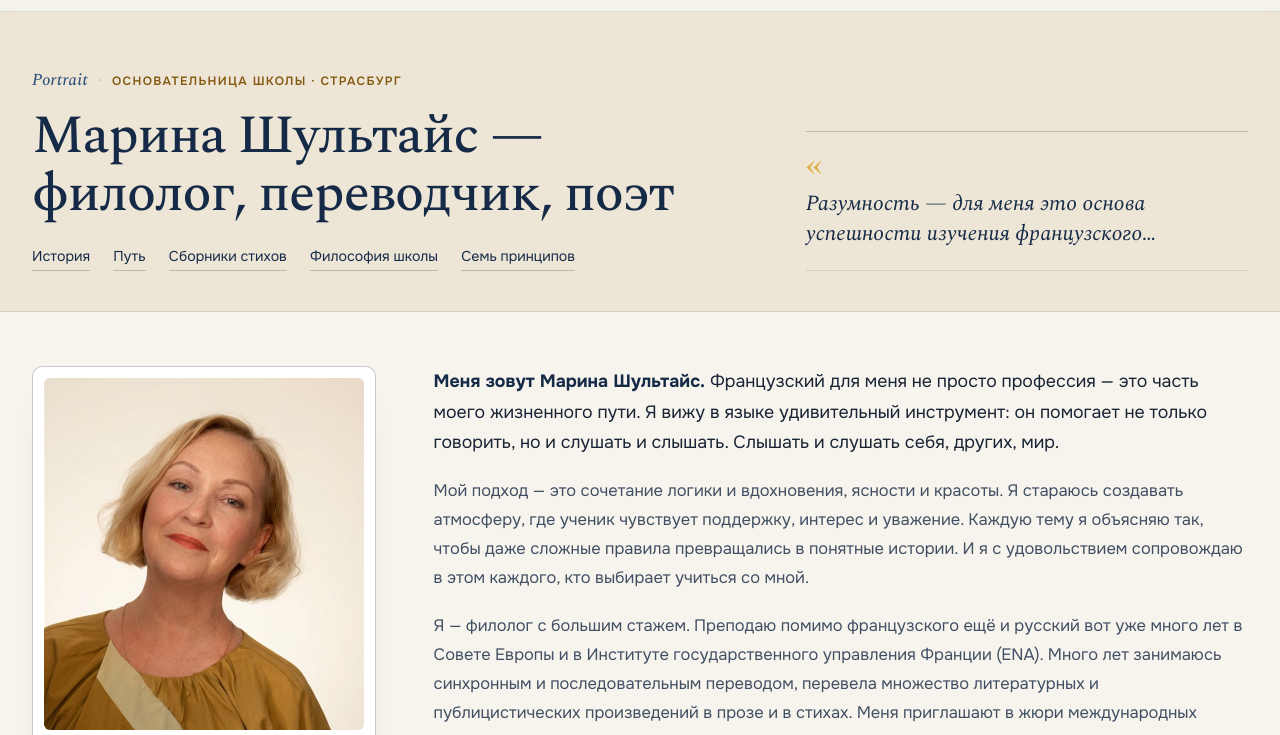
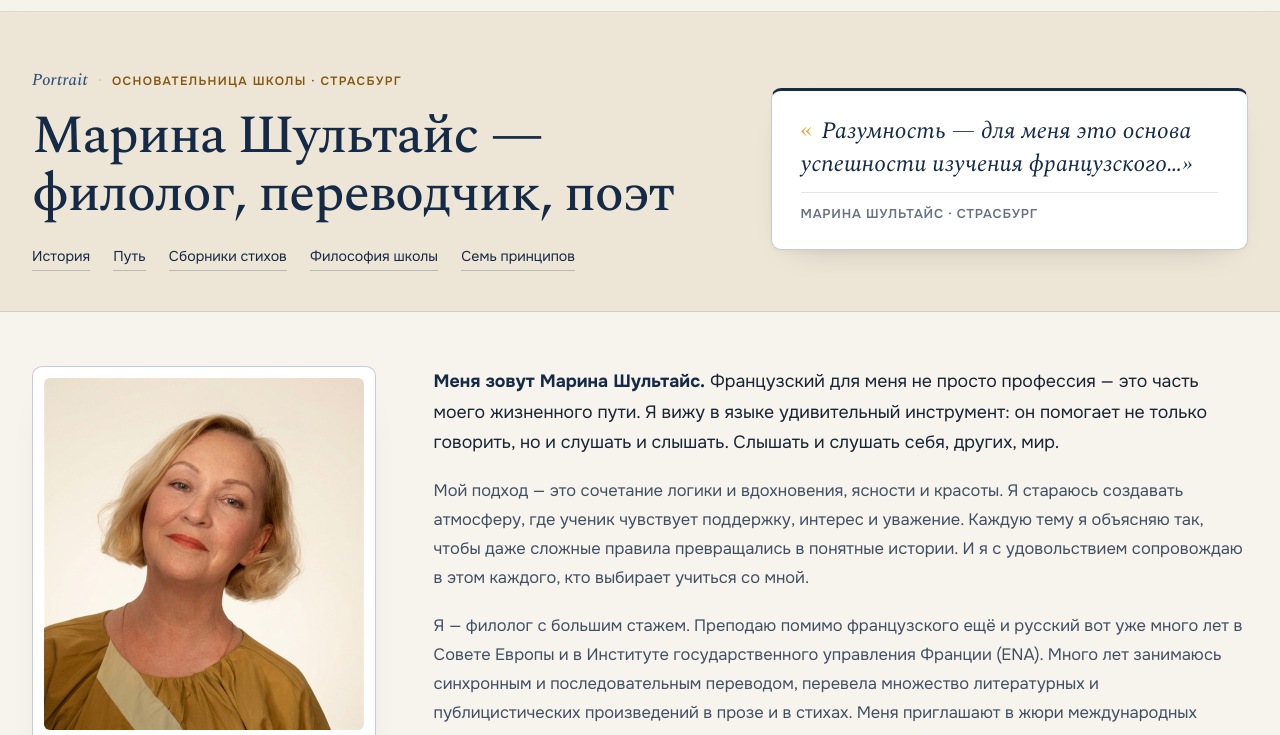
Before and after one commit to ilovehimars-dev/razumnaya-shkola, a plain HTML site: page marina.html in a window 1280 px wide. Shown: the part 65-800 px from the top of the page. Drawn offline with Linux system fonts and the light colour scheme.

Commit message:
v46: Upgrade marina.html banner quote into balanced elevated card with larger typography

```diff
--- a/css/site.css
+++ b/css/site.css
@@ -1790,13 +1790,52 @@ button {
 .page-banner-grid {
   display: grid;
   gap: 1.75rem 3.25rem;
-  align-items: end;
+  align-items: center;
 }
 
 @media (min-width: 56rem) {
   .page-banner-grid {
-    grid-template-columns: minmax(0, 1.24fr) minmax(0, 0.76fr);
-  }
+    grid-template-columns: minmax(0, 1.18fr) minmax(0, 0.82fr);
+  }
+}
+
+.banner-quote-card {
+  background: var(--surface);
+  border: 1px solid var(--line-strong);
+  border-top: 3px solid var(--navy);
+  border-radius: var(--r-lg);
+  padding: 1.55rem 1.8rem 1.45rem;
+  box-shadow: var(--shadow-card);
+  display: grid;
+  gap: 0.75rem;
+}
+
+.banner-quote-card blockquote {
+  font-family: var(--serif);
+  font-style: italic;
+  font-size: clamp(1.35rem, 1.85vw, 1.62rem);
+  line-height: 1.36;
+  color: var(--navy);
+}
+
+.banner-quote-card blockquote::before {
+  content: "«";
+  display: inline-block;
+  font-style: normal;
+  color: var(--sun);
+  font-size: 1.65rem;
+  line-height: 1;
+  margin-right: 0.25rem;
+}
+
+.banner-quote-card figcaption {
+  padding-top: 0.7rem;
+  border-top: 1px solid var(--line);
+  font-size: 0.8rem;
+  font-weight: 600;
+  letter-spacing: 0.06em;
+  text-transform: uppercase;
+  color: var(--muted);
 }
 
 .page-banner-inner {
--- a/marina.html
+++ b/marina.html
@@ -8,7 +8,7 @@
   <meta name="theme-color" content="#F6F2EA">
   <link rel="icon" type="image/png" href="img/favicon.png?v=29">
   <link rel="stylesheet" href="css/fonts.css?v=27">
-  <link rel="stylesheet" href="css/site.css?v=42">
+  <link rel="stylesheet" href="css/site.css?v=46">
 </head>
 <body>
   <a class="skip-link" href="#main">Перейти к содержанию</a>
@@ -69,9 +69,12 @@
           </div>
         </div>
 
-        <blockquote class="editorial-quote" style="font-size: clamp(1.16rem, 1.7vw, 1.38rem);">
-          Разумность — для меня это основа успешности изучения французского…
-        </blockquote>
+        <figure class="banner-quote-card">
+          <blockquote>
+            Разумность — для меня это основа успешности изучения французского…»
+          </blockquote>
+          <figcaption>Марина Шультайс · Страсбург</figcaption>
+        </figure>
       </div>
     </section>
 
```
